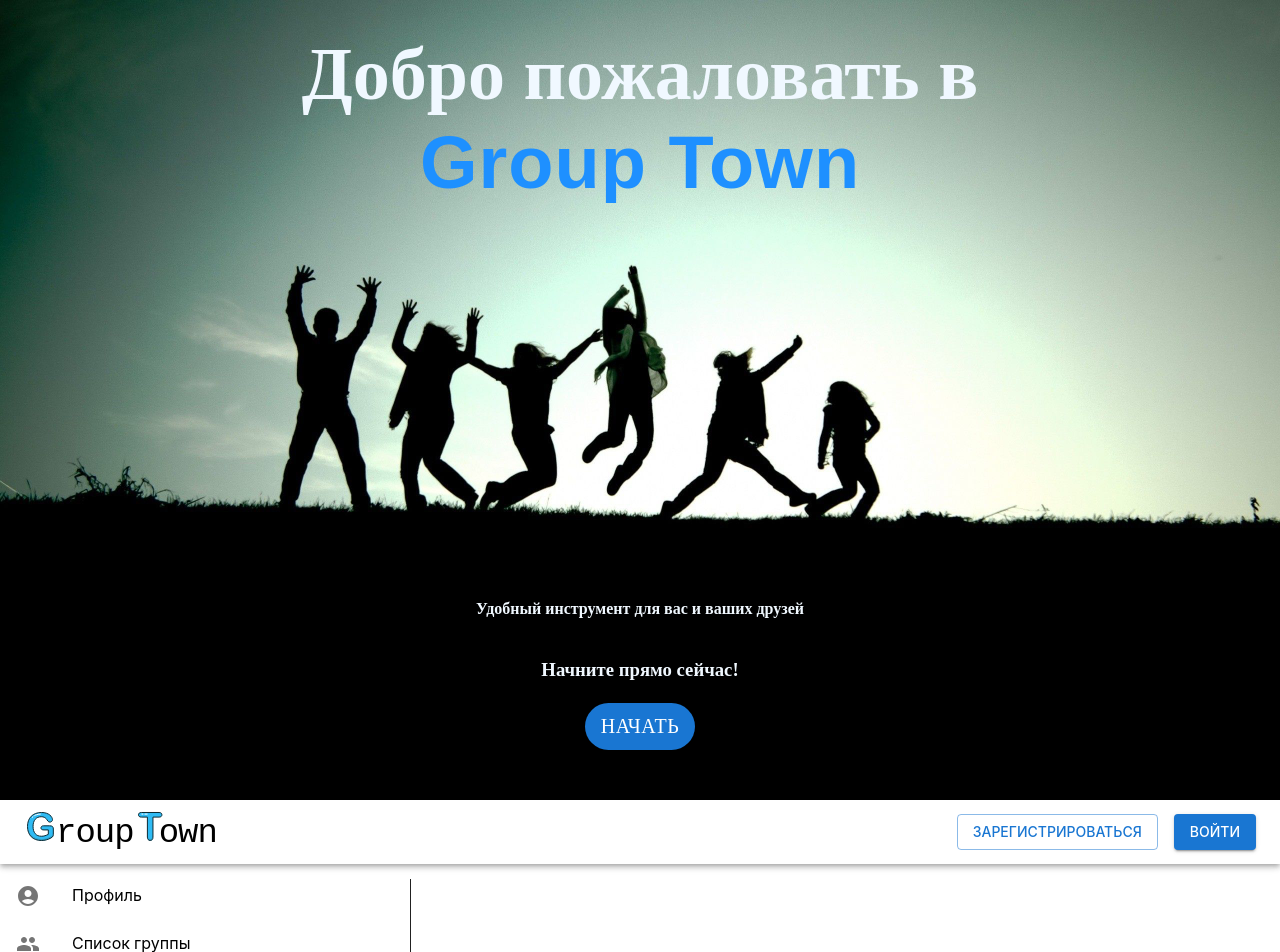
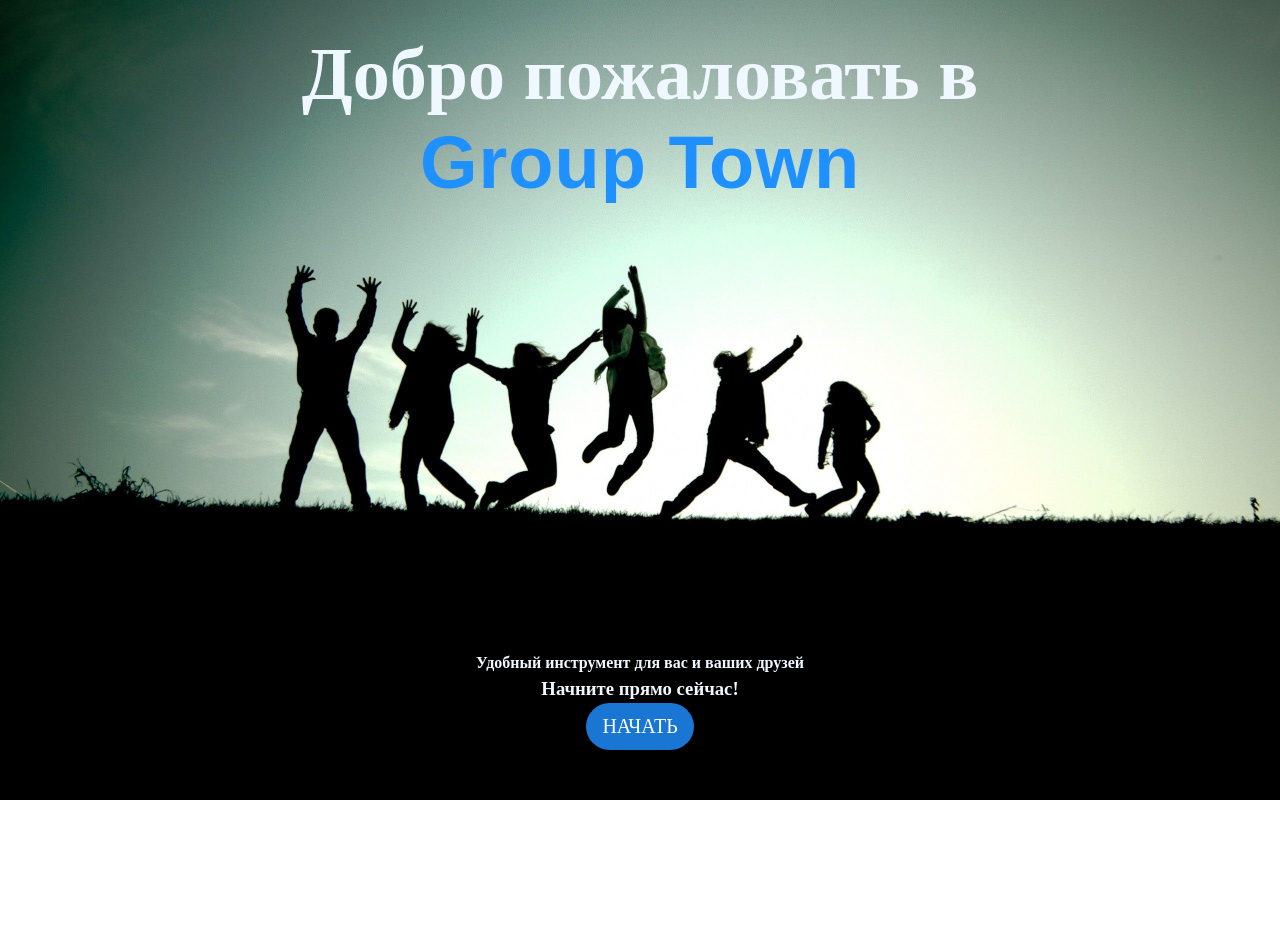
Before and after one commit to Mathers08/group-town, a React (Create React App) app: page / in a window 1280 px wide. Shown: the top 952 px of the page. After the commit the page ends 800 px from the top, so only its background shows below. Built offline with nearby package versions, Linux system fonts and the light colour scheme.

Commit message:
improve styles

```diff
--- a/src/App.scss
+++ b/src/App.scss
@@ -52,6 +52,11 @@ html {
   }
 }
 
+h1, h2, h3, h4, h5, h6, p {
+  margin: 0;
+  padding: 0;
+}
+
 a {
   text-decoration: none;
   color: initial;
--- a/src/App.tsx
+++ b/src/App.tsx
@@ -2,7 +2,7 @@ import React from 'react';
 import './App.scss';
 import { Header, Navbar } from "./components";
 import { createTheme, CssBaseline, ThemeProvider } from "@mui/material";
-import { Route, Routes } from "react-router-dom";
+import { Route, Routes, useLocation } from "react-router-dom";
 import { Dashboard, GroupList, Home, Profile, SignIn, SignUp } from "./pages";
 
 const theme = createTheme({
@@ -28,17 +28,18 @@ const theme = createTheme({
 const isAuth = true;
 
 const App = () => {
+  const location = useLocation();
+
   return (
-    <>
+    <ThemeProvider theme={theme}>
+      <CssBaseline/>
       <Routes>
-        <Route path="/" element={<Home/>}/>
-        <Route path="/signup" element={<SignUp/>}/>
-        <Route path="/login" element={<SignIn/>}/>
+        <Route path="/" element={<Home isAuth={isAuth}/>}/>
       </Routes>
-      <ThemeProvider theme={theme}>
-        <CssBaseline/>
-        {isAuth && <>
-          <Header/>
+      {isAuth && location.pathname !== '/'
+        ?
+        <>
+          <Header isAuth={isAuth}/>
           <div className="wrapper">
             <Navbar/>
             <div className="wrapper__content">
@@ -50,9 +51,13 @@ const App = () => {
             </div>
           </div>
         </>
-        }
-      </ThemeProvider>
-    </>
+        :
+        <Routes>
+          <Route path="/signup" element={<SignUp/>}/>
+          <Route path="/login" element={<SignIn/>}/>
+        </Routes>
+      }
+    </ThemeProvider>
   );
 };
 
--- a/src/components/Header.tsx
+++ b/src/components/Header.tsx
@@ -1,24 +1,28 @@
-import React from 'react';
+import React, { FC } from 'react';
 import {
   AppBar,
   Avatar,
   Box,
+  Button,
   Container,
   IconButton,
   ListItemIcon,
   Menu,
   MenuItem,
+  Stack,
   Toolbar,
   Tooltip,
-  Typography,
-  Stack,
-  Button
+  Typography
 } from '@mui/material';
 import { AccountCircle, Group, LineStyle, Logout } from "@mui/icons-material";
 import { Link } from "react-router-dom";
-import {logo1, logo2} from '../assets';
+import { logo1, logo2 } from '../assets';
 
-const Header = () => {
+interface HeaderProps {
+  isAuth: boolean;
+}
+
+const Header: FC<HeaderProps> = ({ isAuth }) => {
   const [anchorElUser, setAnchorElUser] = React.useState<null | HTMLElement>(null);
   const settings = [
     {
@@ -43,7 +47,7 @@ const Header = () => {
       id: 3,
       title: 'Выйти',
       icon: <Logout/>,
-      link: '/'
+      link: '/login'
     }
   ];
 
@@ -54,25 +58,15 @@ const Header = () => {
     <AppBar position="static" sx={{ background: 'transparent' }}>
       <Container maxWidth="xl">
         <Toolbar disableGutters sx={{ display: 'flex', justifyContent: 'space-between' }}>
-          <Link to='/dashboard'>
+          <Link to="/dashboard" style={{ display: 'flex' }}>
             <img src={logo1} alt=""/>
-            <Typography
-              variant="h4"
-              component="a"
-              sx={{ fontFamily: 'monospace', letterSpacing: -1 }}
-            >
-              roup
-            </Typography>
+            <h1 style={{ fontFamily: 'monospace', letterSpacing: -1 }}>roup</h1>
             <img src={logo2} alt=""/>
-            <Typography
-              variant="h4"
-              component="a"
-              sx={{ fontFamily: 'monospace', letterSpacing: -1, marginLeft: '-7px' }}
-            >
-              own
-            </Typography>
+            <h1 style={{ fontFamily: 'monospace', marginLeft: '-7px' }}>own</h1>
           </Link>
-          {/*<Box sx={{ flexGrow: 0 }}>
+          {isAuth
+            ?
+            <Box sx={{ flexGrow: 0 }}>
               <Tooltip title="">
                 <IconButton onClick={handleOpenUserMenu} sx={{ p: 0 }}>
                   <Avatar alt="Remy Sharp" src="/static/images/avatar/2.jpg"/>
@@ -91,23 +85,25 @@ const Header = () => {
                 onClose={handleCloseUserMenu}
               >
                 {settings.map((setting) => (
-                <Link to={setting.link}>
-                  <MenuItem key={setting.id} onClick={handleCloseUserMenu}>
+                  <Link to={setting.link} key={setting.id}>
+                    <MenuItem onClick={handleCloseUserMenu}>
                       <ListItemIcon>{setting.icon}</ListItemIcon>
                       <Typography>{setting.title}</Typography>
                     </MenuItem>
                   </Link>
                 ))}
               </Menu>
-          </Box>*/}
+            </Box>
+            :
             <Stack spacing={2} direction="row">
-            <Link to='/signup'>
+              <Link to="/signup">
                 <Button variant="outlined">Зарегистрироваться</Button>
               </Link>
-            <Link to='/login'>
+              <Link to="/login">
                 <Button variant="contained">Войти</Button>
               </Link>
             </Stack>
+          }
         </Toolbar>
       </Container>
     </AppBar>
--- a/src/pages/Dashboard/News/AddNews.tsx
+++ b/src/pages/Dashboard/News/AddNews.tsx
@@ -8,6 +8,7 @@ import { useAppDispatch } from "../../../hooks";
 import { v4 as uuidv4 } from 'uuid';
 import { INews } from "../../../redux/news/types";
 import { addNews } from "../../../redux/news/slice";
+import { formatDate } from "../../../utils";
 
 const AddNews = () => {
   const dispatch = useAppDispatch();
@@ -45,7 +46,8 @@ const AddNews = () => {
       id: uuidv4(),
       title,
       content,
-      importance
+      importance,
+      createdAt: formatDate(new Date)
     };
     if (title.trim() !== "" && content.trim() !== "" && importance !== '') {
       dispatch(addNews(newItem));
--- a/src/pages/Dashboard/News/News.scss
+++ b/src/pages/Dashboard/News/News.scss
@@ -83,6 +83,9 @@
     }
 
     &-importance {
+      h4 {
+        margin: 15px 0;
+      }
       .importance {
         display: flex;
         gap: 25px;
@@ -93,9 +96,6 @@
           cursor: pointer;
           padding-bottom: 5px;
 
-          p {
-            margin: 0;
-          }
           .circle {
             margin: 0;
             width: 20px;
@@ -138,7 +138,6 @@
       border-radius: 5px;
       cursor: pointer;
     }
-
   }
 }
 
--- a/src/pages/Dashboard/News/NewsItem.tsx
+++ b/src/pages/Dashboard/News/NewsItem.tsx
@@ -9,7 +9,6 @@ import { deleteNews } from "../../../redux/news/slice";
 const NewsItem = ({ id, title, content, importance }: INews) => {
   const dispatch = useAppDispatch();
   const slicedContent = content.slice(0, 180);
-
   const onDeleteClick = (id: string) => dispatch(deleteNews(id));
 
   return (
--- a/src/pages/Dashboard/TodoBlock/AddTodo/AddTodo.scss
+++ b/src/pages/Dashboard/TodoBlock/AddTodo/AddTodo.scss
@@ -4,6 +4,8 @@
   background-color: $primary;
   padding: 30px 50px;
   border-radius: 15px;
+  color: whitesmoke;
+
 }
 
 .add-task__title {
--- a/src/pages/Dashboard/TodoBlock/TodoList/TodoList.scss
+++ b/src/pages/Dashboard/TodoBlock/TodoList/TodoList.scss
@@ -3,6 +3,7 @@
 }
 
 .tasks__title {
+  margin: 15px 0;
   display: flex;
   gap: 10px;
   place-items: center;
--- a/src/pages/Home.scss
+++ b/src/pages/Home/Home.scss
@@ -1,6 +1,6 @@
 .home {
   max-height: 100%;
-  background: url("../assets/MainWallpaper.jpg") no-repeat center center fixed;
+  background: url("../../assets/MainWallpaper.jpg") no-repeat center center fixed;
   background-size: cover;
 
   &__wrapper {
--- a/src/pages/Home.tsx
+++ b/src/pages/Home/index.tsx
@@ -1,9 +1,13 @@
-import React from 'react';
+import React, { FC } from 'react';
 import './Home.scss';
 import { Button } from "@mui/material";
 import { Link } from "react-router-dom";
 
-const Home = () => {
+interface HomeProps {
+  isAuth: boolean;
+}
+
+const Home: FC<HomeProps> = ({ isAuth }) => {
   return (
     <div className="home">
       <div className="home__wrapper">
@@ -14,7 +18,7 @@ const Home = () => {
         <div className="home__wrapper-bottom">
           <p>Удобный инструмент для вас и ваших друзей</p>
           <h3>Начните прямо сейчас!</h3>
-          <Link to="/login">
+          <Link to={isAuth ? '/dashboard' : '/login'}>
             <Button variant="contained" sx={{ fontFamily: 'cursive', fontSize: '20px', borderRadius: '25px' }}>
               Начать
             </Button>
--- a/src/redux/news/types.ts
+++ b/src/redux/news/types.ts
@@ -3,6 +3,7 @@ export interface INews {
   title: string;
   content: string;
   importance: string;
+  createdAt: string;
 }
 
 export interface NewsState {
--- /dev/null
+++ b/src/utils/index.ts
@@ -0,0 +1,9 @@
+export const formatDate = (date: Date): string => date.toLocaleTimeString(
+  'ru',
+  {
+    year: 'numeric',
+    month: 'long',
+    day: 'numeric',
+    hour: '2-digit',
+    minute: '2-digit'
+  }).replace(' г.', '');
```
Lines whose indentation alone changed are shown as unchanged.
